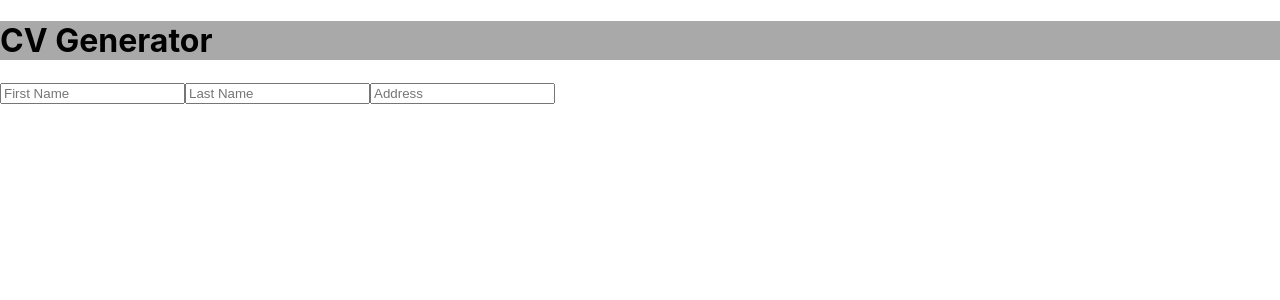
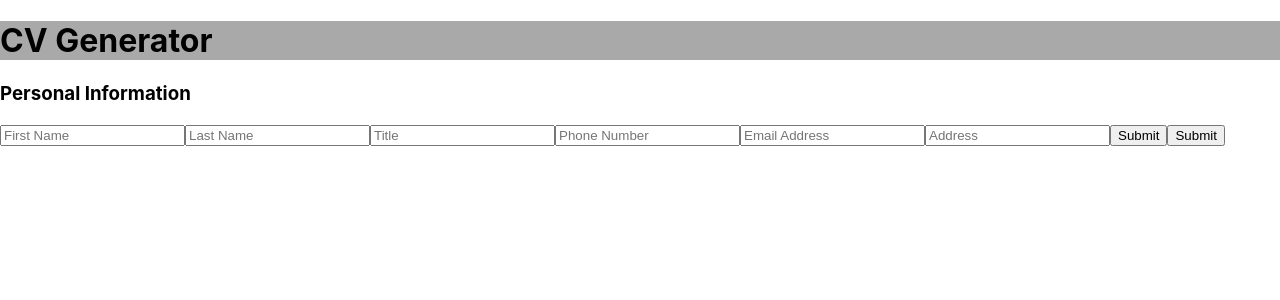
Before and after one commit to jMorton95/TOP_React_CvGenerator, a React (Create React App) app: page / in a window 1280 px wide. Shown: the top 300 px of the page. Built offline with nearby package versions, Linux system fonts and the light colour scheme.

Commit message:
Added extra Input Elements, toyed around with a new Factory to produce Button Elements and custom props

```diff
--- a/src/components/functions.js
+++ b/src/components/functions.js
@@ -1,29 +1,44 @@
 function InputPropGenerator(
-    domClass = "error",
-    type = "text",
-    placeholder = "",
-    defaultValue = ""
+    domClass,
+    type,
+    placeholder
   ) {
     return {
       domClass: domClass,
       type: type,
-      placeholder: placeholder,
-      defaultValue: defaultValue,
+      placeholder: placeholder
     };
 };
 
+const NewInput = propArr => {
 
-
-
-const NewInput = (propArr) => {
-
-    const {domClass, type, placeholder, defaultValue} = InputPropGenerator(...propArr);
-
+    const {domClass, type, placeholder} = InputPropGenerator(...propArr);
 
     return (
-        <input className={domClass} type={type} placeholder={placeholder} defaultValue={defaultValue}></input>
+        <input className={domClass} type={type} placeholder={placeholder}></input>
     )
 }
 
+function ButtonPropGenerator (
+  domClass,
+  type,
+  text
+  ) {
+  return {
+    domClass: domClass,
+    type: type,
+    text: text
+  }
+}
 
-export default NewInput;
+const NewButton = propArr => {
+
+  const {domClass, type, text} = ButtonPropGenerator(...propArr)
+
+  return (
+    <button className={domClass} type={type}>{text}</button>
+  )
+}
+
+
+export {NewInput, NewButton};
--- a/src/components/main/personal/personal.js
+++ b/src/components/main/personal/personal.js
@@ -1,5 +1,5 @@
 import React, { Component } from "react";
-import NewInput from "../../functions";
+import {NewInput, NewButton} from "../../functions";
 
 class Personal extends Component {
     constructor(props) {
@@ -9,19 +9,35 @@ class Personal extends Component {
     render() {
 
         const attributes = {
-            firstName: ['firstName','text','First Name', ''],
-            lastName: ['lastName','text','Last Name', ''],
-            address: ['address', 'text', 'Address', '']
+            firstName: ['firstName','text','First Name'],
+            lastName: ['lastName','text','Last Name'],
+            title: ['title','text','Title'],
+            phoneNumber: ['phoneNumber','number','Phone Number'],
+            email: ['email','email','Email Address'],
+            address: ['address', 'text', 'Address']
+
         }
-
         const inputList = Object.keys(attributes).map(item => (
             NewInput(attributes[item])
         ));
 
+        function submitEvent(e) {
+            e.preventDefault();
+        }
+
+        const SubmitButton = NewButton(['submitButton', 'submit', 'Submit']);
+
+
         return (
 
             <div className="personal">
-                {inputList}
+                <h3 className="personalHeading">Personal Information</h3>
+                <form className="inputList">
+                    {inputList}
+                    {SubmitButton}
+                    {NewButton(['submitButton', 'submit', 'Submit'])}
+                </form>
+
             </div>
         );
     };
```
